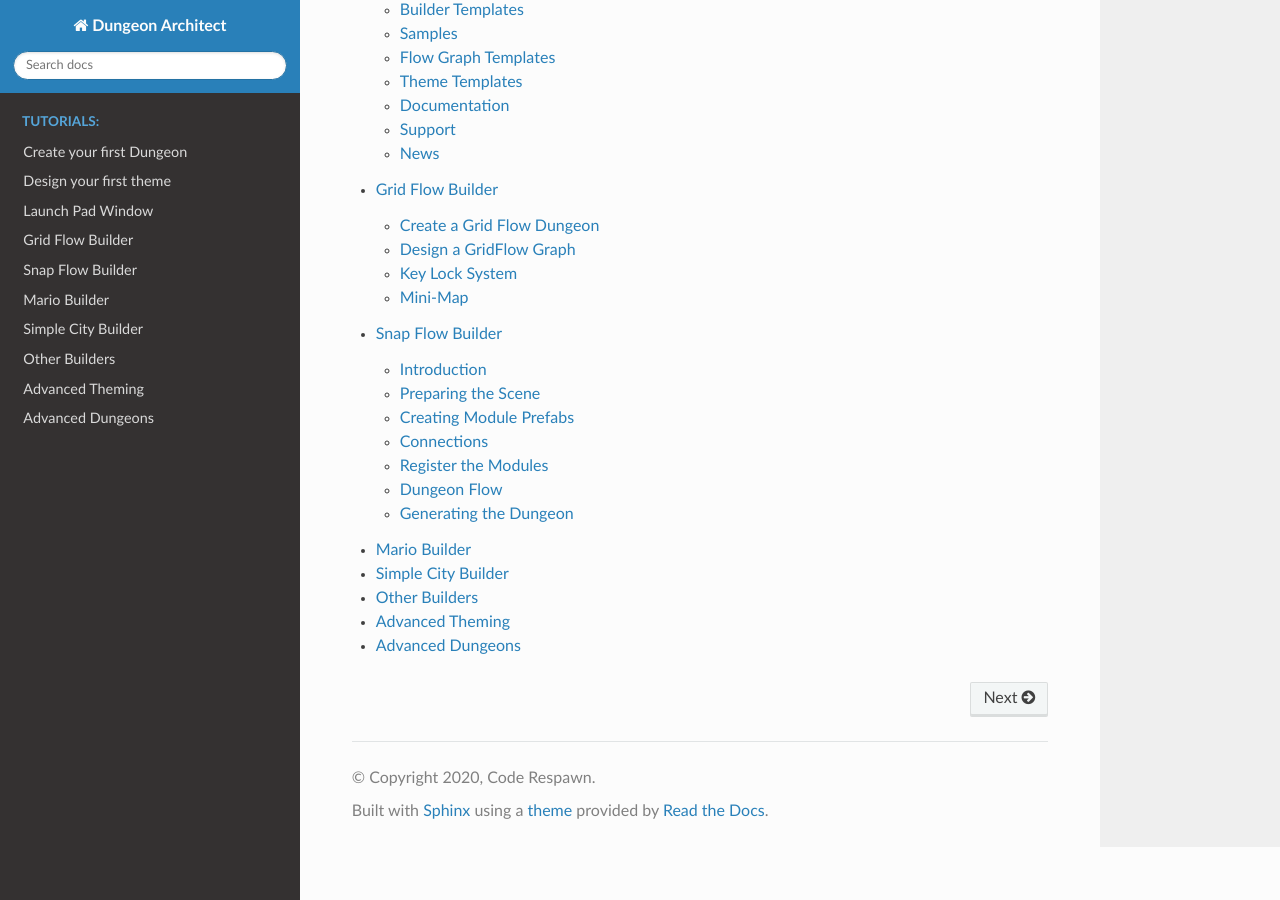
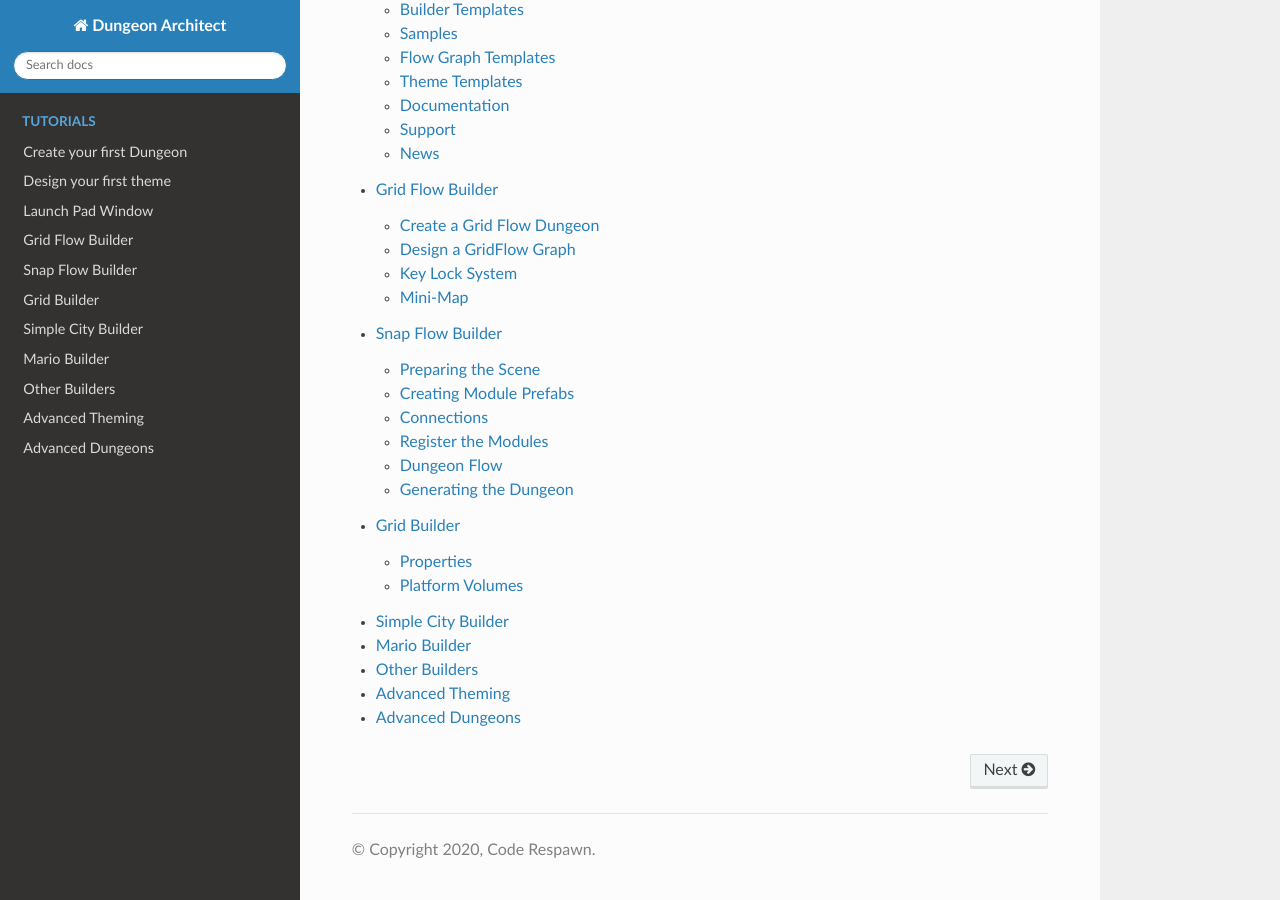
Before and after one commit to coderespawn/dungeon-architect-unity-tutorials-v2, a Sphinx documentation site: the page built from source/index.rst, in a window 1280 px wide and 900 px high, scrolled down 630 px. Built offline with Sphinx 7.4.7 and the Read the Docs theme 2.0.0, drawn with Linux system fonts in a browser that asks for light colours; some of the changed lines change nothing that is shown.

Commit message:
Updated the docs

```diff
--- a/source/conf.py
+++ b/source/conf.py
@@ -23,6 +23,8 @@
 
 html_show_sourcelink = False
 
+
+
 # -- General configuration ---------------------------------------------------
 
 # Add any Sphinx extension module names here, as strings. They can be
@@ -47,6 +49,8 @@
 #
 html_theme = 'sphinx_rtd_theme'
 
+html_show_sphinx = False
+
 # Add any paths that contain custom static files (such as style sheets) here,
 # relative to this directory. They are copied after the builtin static files,
 # so a file named "default.css" will overwrite the builtin "default.css".
--- /dev/null
+++ b/source/grid_builder.rst
@@ -0,0 +1,53 @@
+Grid Builder
+============
+
+The `Grid Builder` generates a dungeon by scattering rooms across the map and connecting them with corridors.  The builder supports height variations (stairs)
+
+.. figure:: /images/tutorial/06/02.jpg
+   :align: center
+
+We've used this dungeon builder in the previous section :doc:`create_first_dungeon` and :doc:`design_first_theme`
+
+In this section, we'll explore more on this builder
+
+Properties
+^^^^^^^^^^
+
+Continuing on the scene created in the section :doc:`design_first_theme`, open the scene and select the ``DungeonGrid`` game object and inspect the properties
+
+.. figure:: /images/tutorial/06/01.png
+   :align: center
+
+* Change the ``Seed`` parameter to build a different dungeon layout
+* Set the ``Grid Cell Size`` parameter according to your moduler art asset. If the ground mesh is 4x4 and the stair mesh height is 2, set this to ``(4, 2, 4)``
+* The dungeon creation method first creates a number of cells (defined by ``NumCells``) and spreads them across the scene.
+* The size of these cells is define by the parameters ``Min Cell Size`` and ``Max Cell Size``
+* Some of these cells will be promoted to Rooms and the rest will be promoted to Corridors.  If the cell area is large enough (parameter ``Room Area Threshold``), that cell is promoted to a `Room`, otherwise a `Corridor`
+* The rooms are connected together with corridors
+* Control how much height variation is allowed with ``Height Variation Probability``
+* A new Stair will not be created between two tiles if there's another stair nearby that if traversed, takes N steps to reach this cell. This value is controlled by ``Stair Connection Tollerance``.  Bump this number up if you want fewer stairs
+* Maximum allowed stair: Determine how high a stair tile can get.  If set to one, the builder will create stairs that go only one level up
+* Both Rooms and Corridors have a ``Ground`` marker.   Rooms are surrounded by ``Wall`` markers while the corridors are surrounded by ``Fence`` marker
+
+
+Platform Volumes
+^^^^^^^^^^^^^^^^
+Platform Volumes let you control the placement of the rooms or corridors.   You do this dropping in a platform volume on to the scene and resizing  / positioning it on the scene and you room will be built around it.
+
+Navigate to ``Asset/DungeonArchitect/Prefabs`` and drag drop the ``PlatformVolume`` prefab on to the scene
+
+.. figure:: /images/tutorial/06/03.png
+   :align: center
+
+
+Select the PlatformVolume game object and set the Dungeon reference
+
+.. figure:: /images/tutorial/06/04.png
+   :align: center
+
+Click the button ``Rebuild Dungeon``
+
+.. figure:: /images/tutorial/06/05.gif
+   :align: center
+
+Move the `Platform Volume` and scale it to control the position and size of your room. You can have multiple platform volumes in the scene. Check the samples in the Launch Pad for more examples
--- a/source/index.rst
+++ b/source/index.rst
@@ -8,15 +8,16 @@
 
 .. toctree::
    :maxdepth: 2
-   :caption: Tutorials:
+   :caption: Tutorials
 
    create_first_dungeon
    design_first_theme
    launch_pad
    grid_flow_builder
    snap_flow_builder
+   grid_builder
+   simple_city_builder
    mario_builder
-   simple_city_builder
    other_builders
    advanced_theming
-   advanced_dungeon_concpets
+   advanced_dungeon_concepts
--- a/source/snap_flow_builder.rst
+++ b/source/snap_flow_builder.rst
@@ -1,9 +1,5 @@
 Snap Flow Builder
 =================
-
-
-Introduction
-------------
 
 The Snap Builder generates a dungeon by stitching together pre-built rooms prefabs.   The rules for stitching them is controlled by Graph Grammars
 
```
Also changed, not shown: source/advanced_dungeon_concepts.rst (renamed from source/advanced_dungeon_concpets.rst), source/images/tutorial/06/01.PNG (added), source/images/tutorial/06/02.jpg (added), source/images/tutorial/06/03.png (added), source/images/tutorial/06/04.png (added), source/images/tutorial/06/05.gif (added).
